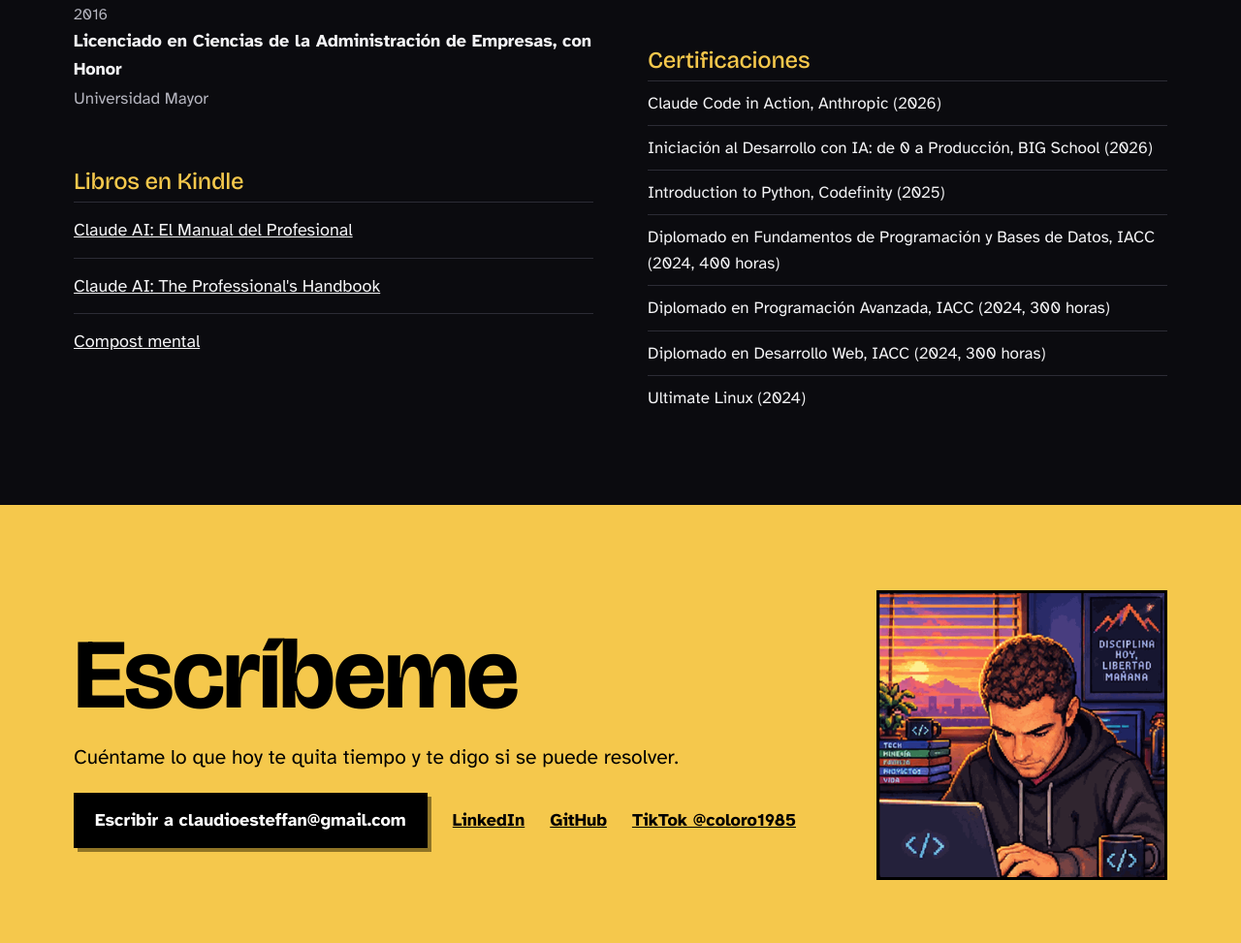
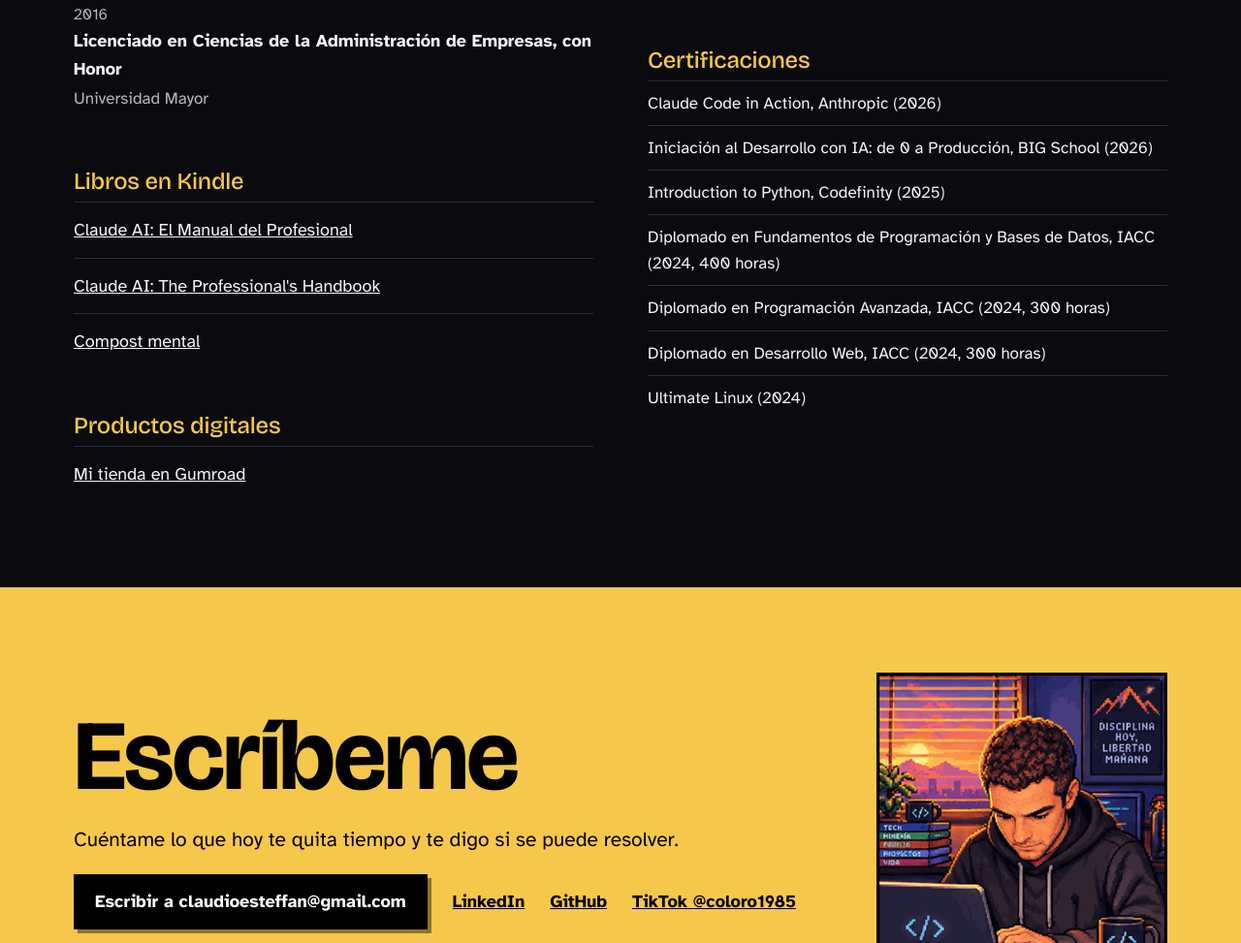
Before and after one commit to Coloro1985/coloro1985.github.io, a plain HTML site: page index.html in a window 1280 px wide. Shown: the part 6582-7555 px from the top of the page at 97% size. Drawn offline with nearby package versions, Linux system fonts and the light colour scheme.

Commit message:
portada: enlace a la tienda en Gumroad
Co-Authored-By: Claude Opus 5.5 <noreply@anthropic.com>

```diff
--- a/index.html
+++ b/index.html
@@ -277,6 +277,10 @@ footer{padding:28px 0;font-size:1rem;color:var(--suave)}
           <div class="fila"><a href="https://www.amazon.com/dp/B0HL45PFS2">Claude AI: The Professional's Handbook</a></div>
           <div class="fila"><a href="https://www.amazon.com/dp/B0HDMS6R9V">Compost mental</a></div>
         </div>
+        <div class="bloque">
+          <h3>Productos digitales</h3>
+          <div class="fila"><a href="https://claudiovibes36.gumroad.com/">Mi tienda en Gumroad</a></div>
+        </div>
       </div>
       <div>
         <div class="bloque">
```
